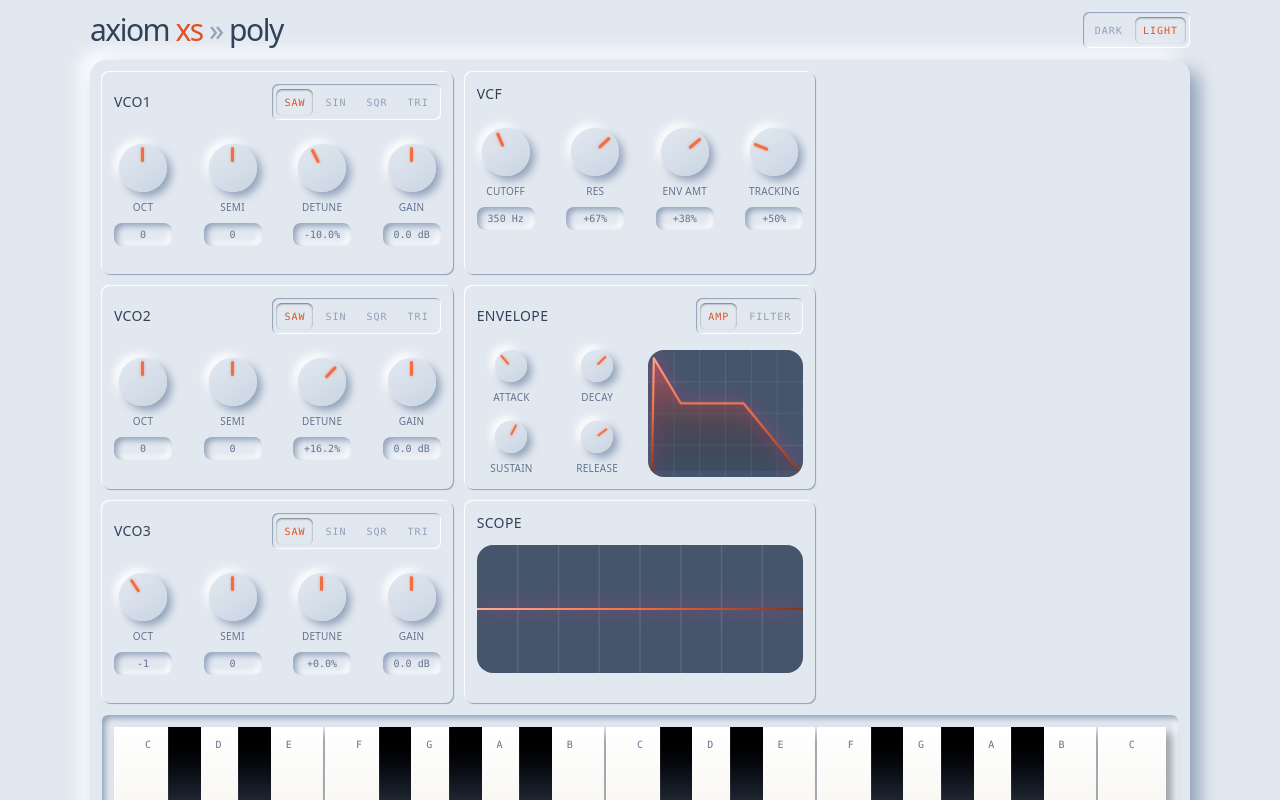
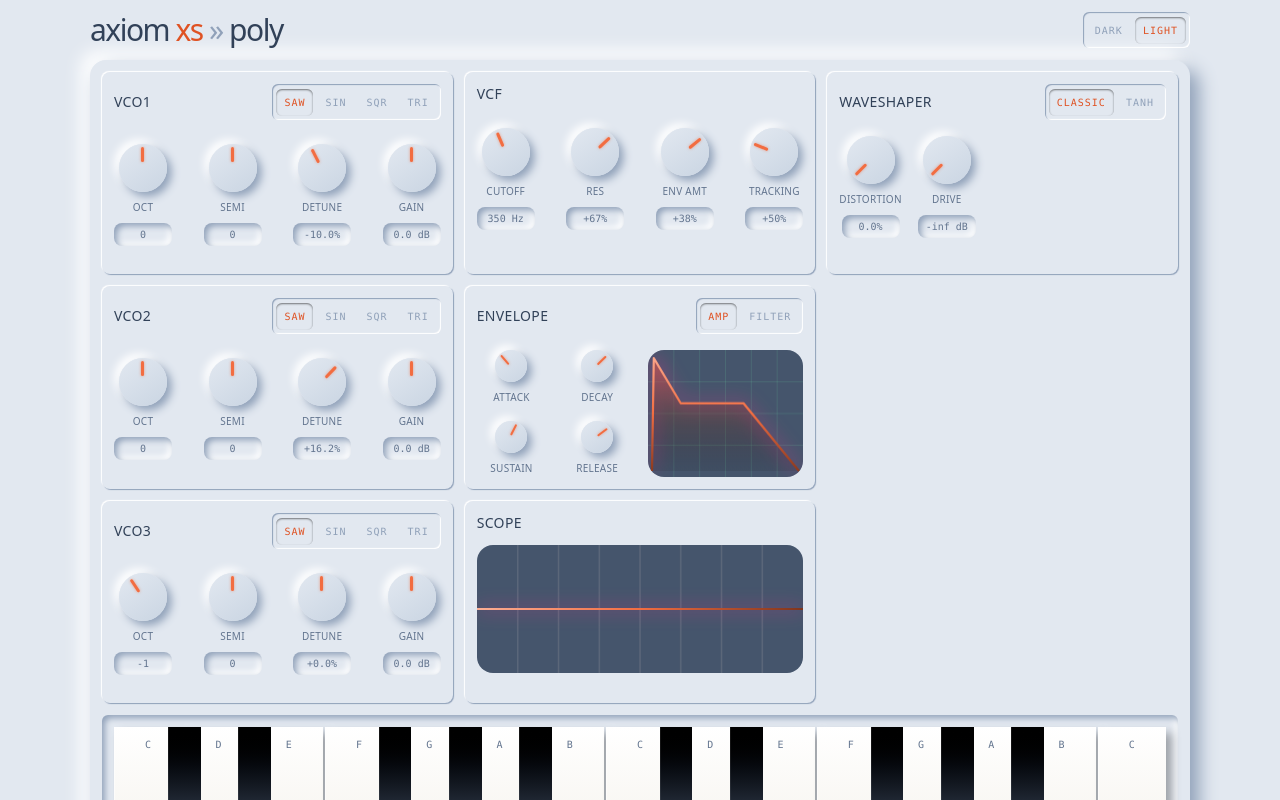
Before and after one commit to svandriel/axiom-synth, a Vue app: page / in a window 1280 px wide. Shown: the top 800 px of the page. Built offline with nearby package versions, Linux system fonts and the light colour scheme.

Commit message:
feat: waveshaper

```diff
--- a/src/components/Synth.vue
+++ b/src/components/Synth.vue
@@ -2,7 +2,7 @@
   <div
     class="synth b-3 min-h-100 rounded-2xl bg-default p-3 shadow-out dark:bg-default-dark dark:shadow-out-dark"
   >
-    <div class="grid grid-cols-12 grid-rows-6 gap-3 sm:grid-rows-3">
+    <div class="grid grid-cols-12 grid-rows-7 gap-3 sm:grid-rows-3">
       <OscillatorPanel
         class="col-span-12 row-start-1 sm:col-span-6 lg:col-span-4"
         label="vco1"
@@ -30,8 +30,14 @@
         v-model:amp="engine.ampEnvelope"
         v-model:filter="engine.filterEnvelope"
       />
+      <WaveshaperPanel
+        class="col-span-12 row-start-6 sm:col-span-6 sm:col-start-8 sm:row-start-1 lg:col-span-4"
+        v-model:distortionAmount="waveshaperDistortion"
+        v-model:drive="waveshaperDrive"
+        v-model:type="waveshaperType"
+      />
       <ScopePanel
-        class="col-span-12 row-start-6 sm:col-span-6 sm:col-start-7 sm:row-start-3 lg:col-span-4"
+        class="col-span-12 row-start-7 sm:col-span-6 sm:col-start-7 sm:row-start-3 lg:col-span-4"
       />
     </div>
 
@@ -41,11 +47,12 @@
 <script setup lang="ts">
 import { onUnmounted, reactive, ref, watch } from 'vue';
 import { useAudioEngine } from '../composables/use-audio-context.ts';
+import EnvelopePanel from './EnvelopePanel.vue';
 import FilterPanel from './FilterPanel.vue';
 import Keyboard from './Keyboard.vue';
 import OscillatorPanel from './OscillatorPanel.vue';
 import ScopePanel from './ScopePanel.vue';
-import EnvelopePanel from './EnvelopePanel.vue';
+import WaveshaperPanel from './WaveshaperPanel.vue';
 
 const engine = useAudioEngine();
 const filterQ = Math.log2(2 * engine.value.filterConfig.q) / Math.log2(40);
@@ -53,6 +60,9 @@ const cutoff = ref(engine.value.filterConfig.frequency);
 const resonance = ref(filterQ);
 const envAmount = ref(engine.value.filterConfig.envAmount / 9600);
 const tracking = ref(engine.value.filterConfig.tracking);
+const waveshaperType = ref(engine.value.waveshaperType);
+const waveshaperDistortion = ref(engine.value.distortionAmount);
+const waveshaperDrive = ref(engine.value.waveshaperDrive);
 
 let osc1 = reactive({ ...engine.value.oscillatorConfigs[0] });
 let osc2 = reactive({ ...engine.value.oscillatorConfigs[1] });
@@ -85,6 +95,19 @@ watch(osc3, newOsc3 => {
   engine.value.setOscillatorConfiguration(2, newOsc3);
 });
 
+watch(waveshaperDistortion, value => {
+  console.log('distortion', value);
+  engine.value.distortionAmount = value;
+});
+watch(waveshaperDrive, value => {
+  console.log('drive', value);
+  engine.value.waveshaperDrive = value;
+});
+watch(waveshaperType, value => {
+  console.log('type', value);
+  engine.value.waveshaperType = value;
+});
+
 onUnmounted(() => {
   engine.value.destroy();
 });
--- /dev/null
+++ b/src/components/WaveshaperPanel.vue
@@ -0,0 +1,49 @@
+<template>
+  <Panel label="WaveShaper">
+    <template #top-right>
+      <Toggle v-model="type" :values="types" />
+    </template>
+    <div class="mt-4 flex flex-row gap-4">
+      <Knob
+        v-model="distortionAmount"
+        :from="0"
+        :to="100"
+        label="Distortion"
+        size="md"
+        :format="v => `${v.toFixed(1)}%`"
+      />
+      <Knob
+        v-model="drive"
+        :from="0"
+        :to="2"
+        label="Drive"
+        size="md"
+        :format="dbDisplay"
+      />
+    </div>
+  </Panel>
+</template>
+<script setup lang="ts">
+import { type WaveshaperType } from '../engine/waveshaper.ts';
+import { dbDisplay } from '../utils/db-display.ts';
+import Knob from './Knob.vue';
+import Panel from './Panel.vue';
+import Toggle from './Toggle.vue';
+
+const distortionAmount = defineModel<number>('distortionAmount', {
+  required: true,
+});
+const drive = defineModel<number>('drive', { required: true });
+const type = defineModel<WaveshaperType>('type', { required: true });
+
+const types: Array<{ id: WaveshaperType; label: string }> = [
+  {
+    id: 'classic',
+    label: 'Classic',
+  },
+  {
+    id: 'tanh',
+    label: 'Tanh',
+  },
+];
+</script>
--- a/src/engine/axiom-voice-config.ts
+++ b/src/engine/axiom-voice-config.ts
@@ -1,6 +1,7 @@
 import type { EnvelopeConfig, FixedArray, WaveFormType } from '../types';
 import type { Observable } from '../utils/observable';
 import type { OscillatorCount } from './constants';
+import type { WaveshaperType } from './waveshaper';
 
 export interface AxiomVoiceConfig {
   ampEnvelope: EnvelopeConfig;
@@ -12,4 +13,7 @@ export interface AxiomVoiceConfig {
   oscillatorDetuneSources: FixedArray<ConstantSourceNode, OscillatorCount>;
   oscillatorGainSources: FixedArray<ConstantSourceNode, OscillatorCount>;
   oscillatorWaveForms: Observable<FixedArray<WaveFormType, OscillatorCount>>;
+  distortionAmount: Observable<number>;
+  waveshaperDrive: ConstantSourceNode;
+  waveshaperType: Observable<WaveshaperType>;
 }
--- a/src/engine/engine.ts
+++ b/src/engine/engine.ts
@@ -5,11 +5,13 @@ import type {
   OscillatorConfig,
   WaveFormType,
 } from '../types';
+import type { WaveshaperConfig } from '../types/waveshaper-config';
 import { Observable } from '../utils/observable';
 import { AxiomVoice } from './axiom-voice';
 import type { AxiomVoiceConfig } from './axiom-voice-config';
 import type { OscillatorCount, OscillatorIndex } from './constants';
 import { Voice } from './voice';
+import type { WaveshaperType } from './waveshaper';
 
 const MAX_VOICES = 16;
 
@@ -91,9 +93,20 @@ export class AudioEngine {
     releaseCurve: 'analog',
   };
 
+  private readonly waveshaperConfig: WaveshaperConfig = {
+    distortion: 0,
+    drive: 0,
+    type: 'classic',
+  };
+
   private readonly oscillatorWaveForms: Observable<
     FixedArray<WaveFormType, OscillatorCount>
   >;
+
+  private readonly waveShaperDriveSource: ConstantSourceNode;
+
+  private readonly _distortionAmount: Observable<number>;
+  private readonly _waveshaperType: Observable<WaveshaperType>;
 
   constructor(ctxt: AudioContext) {
     this.ctxt = ctxt;
@@ -147,6 +160,12 @@ export class AudioEngine {
       >,
     );
 
+    this._distortionAmount = new Observable(this.waveshaperConfig.distortion);
+    this.waveShaperDriveSource = this.createConstantSource(
+      this.waveshaperConfig.drive,
+    );
+    this._waveshaperType = new Observable(this.waveshaperConfig.type);
+
     const voiceConfig: AxiomVoiceConfig = {
       ampEnvelope: this.ampEnvelope,
       filterEnvelope: this.filterEnvelope,
@@ -157,6 +176,9 @@ export class AudioEngine {
       oscillatorDetuneSources: this.oscillatorDetuneSources,
       oscillatorGainSources: this.oscillatorGainSources,
       oscillatorWaveForms: this.oscillatorWaveForms,
+      distortionAmount: this._distortionAmount,
+      waveshaperDrive: this.waveShaperDriveSource,
+      waveshaperType: this._waveshaperType,
     };
 
     this.voicePool = Array.from(
@@ -216,6 +238,36 @@ export class AudioEngine {
       this.ctxt.currentTime + 0.01,
     );
     this.filterConfig.tracking = value;
+  }
+
+  get distortionAmount(): number {
+    return this._distortionAmount.value;
+  }
+
+  set distortionAmount(newValue: number) {
+    this._distortionAmount.value = newValue;
+  }
+
+  get waveshaperDrive(): number {
+    return this.waveshaperConfig.drive;
+  }
+
+  set waveshaperDrive(value: number) {
+    this.waveshaperConfig.drive;
+    const now = this.ctxt.currentTime;
+    this.waveShaperDriveSource.offset.cancelScheduledValues(now);
+    this.waveShaperDriveSource.offset.linearRampToValueAtTime(
+      value,
+      now + 0.01,
+    );
+  }
+
+  get waveshaperType() {
+    return this.waveshaperConfig.type;
+  }
+  set waveshaperType(val: WaveshaperType) {
+    this.waveshaperConfig.type = val;
+    this._waveshaperType.value = val;
   }
 
   setOscillatorConfiguration(index: OscillatorIndex, config: OscillatorConfig) {
--- /dev/null
+++ b/src/engine/waveshaper.ts
@@ -0,0 +1,114 @@
+const CURVE_SAMPLES = 1024;
+export type WaveshaperType = 'classic' | 'tanh';
+
+export class Waveshaper {
+  private readonly driveNode: GainNode;
+  private readonly wsNode: WaveShaperNode;
+  private readonly curve: Float32Array<ArrayBuffer>;
+
+  private _amount: number = 0;
+  private _type: WaveshaperType = 'classic';
+
+  constructor(ctxt: AudioContext) {
+    this.curve = new Float32Array(CURVE_SAMPLES);
+    this.driveNode = ctxt.createGain();
+    this.driveNode.gain.setValueAtTime(1, ctxt.currentTime);
+    this.wsNode = ctxt.createWaveShaper();
+    this.wsNode.curve = this.curve;
+
+    this.driveNode.connect(this.wsNode);
+
+    this.recomputeCurve();
+  }
+
+  get drive(): AudioParam {
+    return this.driveNode.gain;
+  }
+
+  get input(): AudioNode {
+    return this.driveNode;
+  }
+
+  get output(): AudioNode {
+    return this.wsNode;
+  }
+
+  /**
+   * Amount of distortion, 0 is none, 40 is heavy, 100 is extreme
+   */
+  get amount() {
+    return this._amount;
+  }
+
+  set amount(newAmount: number) {
+    if (this._amount !== newAmount) {
+      this._amount = newAmount;
+      this.recomputeCurve();
+    }
+  }
+
+  get type(): WaveshaperType {
+    return this._type;
+  }
+
+  set type(type: WaveshaperType) {
+    if (this._type !== type) {
+      console.log('type set to', type);
+      this._type = type;
+      this.recomputeCurve();
+    }
+  }
+
+  destroy() {
+    this.driveNode.disconnect();
+    this.wsNode.disconnect();
+  }
+
+  private recomputeCurve() {
+    switch (this._type) {
+      case 'classic':
+        this.curveForClassicalDistortion();
+        break;
+      case 'tanh':
+        this.curveForTanH();
+        break;
+    }
+    // const min = this.curve.reduce(
+    //   (acc, item) => Math.min(acc, item),
+    //   Number.POSITIVE_INFINITY,
+    // );
+    // const max = this.curve.reduce(
+    //   (acc, item) => Math.max(acc, item),
+    //   Number.NEGATIVE_INFINITY,
+    // );
+    // console.log('curve', { min, max });
+    this.wsNode.curve = this.curve;
+
+    // console.log(this.curve.join(', '));
+  }
+
+  private curveForClassicalDistortion() {
+    const k = this._amount;
+    const deg = Math.PI / 180;
+
+    for (let i = 0; i < CURVE_SAMPLES; ++i) {
+      // Map array index to a range between -1 and 1
+      const x = (i * 2) / CURVE_SAMPLES - 1;
+      // Classic mathematical formula for standard audio saturation/clipping
+      this.curve[i] =
+        (3 * ((3 + k) * x * 20 * deg)) / (Math.PI + k * Math.abs(x));
+    }
+  }
+
+  private curveForTanH() {
+    // EN: Exponential mapping from 0-100 to 1-16
+    const k = 1 + Math.pow(this._amount / 100, 2) * 15;
+
+    for (let i = 0; i < CURVE_SAMPLES; ++i) {
+      const x = (i * 2) / CURVE_SAMPLES - 1;
+
+      // Classic full-range soft-clipping formula
+      this.curve[i] = Math.tanh(k * x) / Math.tanh(k);
+    }
+  }
+}
--- /dev/null
+++ b/src/types/waveshaper-config.ts
@@ -0,0 +1,7 @@
+import type { WaveshaperType } from '../engine/waveshaper';
+
+export interface WaveshaperConfig {
+  drive: number;
+  type: WaveshaperType;
+  distortion: number; // 0 - 100
+}
```
Also changed, not shown: src/engine/axiom-voice.ts (+27 -3 lines).
